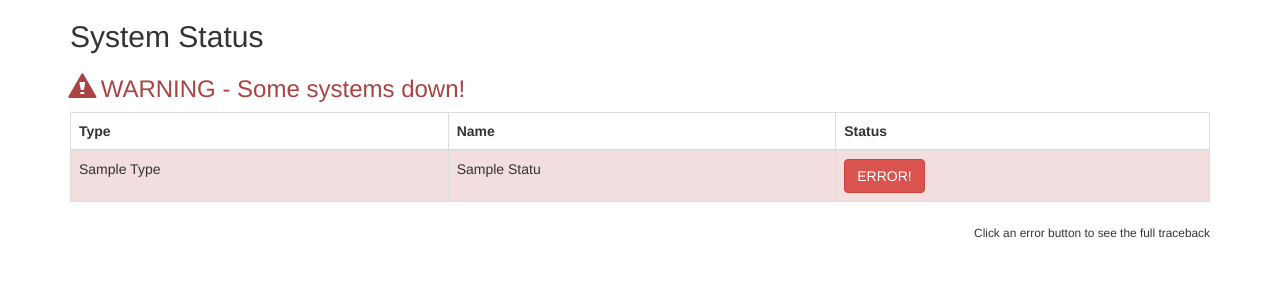
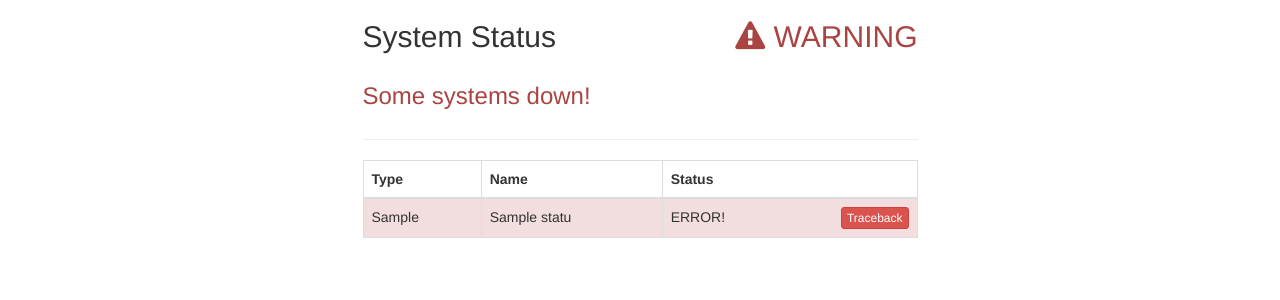
Before and after one commit to mwarkentin/django-watchman, a Django app: template watchman/templates/watchman/dashboard.html in a window 1280 px wide. Shown: the top 300 px of the page. Run offline with Django 3.2, Linux system fonts and the light colour scheme; the template is opened without the code that fills it: most values are stand-ins (such as "Sample title", 1, 10 or a date in 2020); parts of the project's set-up code (start-up, migrations or seed data) failed here and were passed over; some libraries are stand-ins or nearby versions.

Commit message:
Restructure the dashboard a bit and update it to use FontAwesome instead of Glyphicon

```diff
--- a/watchman/templates/watchman/base.html
+++ b/watchman/templates/watchman/base.html
@@ -1,21 +1,24 @@
-
-{% comment %}
-As the developer of this package, don't place anything here if you can help it
-since this allows developers to have interoperability between your template
-structure and their own.
-
-Example: Developer melding the 2SoD pattern to fit inside with another pattern::
-
-    {% extends "base.html" %}
-    {% load static %}
-
-    <!-- Their site uses old school block layout -->
-    {% block extra_js %}
-
-        <!-- Your package using 2SoD block layout -->
-        {% block javascript %}
-            <script src="{% static 'js/ninja.js' %}" type="text/javascript"></script>
-        {% endblock javascript %}
-
-    {% endblock extra_js %}
-{% endcomment %}
+<!DOCTYPE html>
+<html lang="en">
+    <head>
+        <meta name="viewport" content="width=device-width, initial-scale=1">
+        <link rel="stylesheet" href="https://maxcdn.bootstrapcdn.com/bootstrap/3.3.5/css/bootstrap.min.css">
+        <script src="https://code.jquery.com/jquery-2.1.4.min.js"></script>
+        <script src="https://maxcdn.bootstrapcdn.com/bootstrap/3.3.5/js/bootstrap.min.js"></script>
+        <link rel="stylesheet" href="https://maxcdn.bootstrapcdn.com/font-awesome/4.6.3/css/font-awesome.min.css">
+        <style>
+        @media (min-width: 768px) {
+        .modal-dialog {
+            width: auto;
+            margin: 30px 30px;
+        }
+        }
+        </style>
+    </head>
+    <body>
+        <div class="container">
+            {% block content %}
+            {% endblock %}{# content #}
+        </div><!-- .container -->
+    </body>
+</html>
--- a/watchman/templates/watchman/dashboard.html
+++ b/watchman/templates/watchman/dashboard.html
@@ -1,47 +1,71 @@
+{% extends "watchman/base.html" %}
+
 {% load i18n %}
 
-<!DOCTYPE html>
-<html lang="en">
-    <head>
-        <meta name="viewport" content="width=device-width, initial-scale=1">
-        <link rel="stylesheet" href="https://maxcdn.bootstrapcdn.com/bootstrap/3.3.5/css/bootstrap.min.css">
-        <script src="https://code.jquery.com/jquery-2.1.4.min.js"></script>
-        <script src="https://maxcdn.bootstrapcdn.com/bootstrap/3.3.5/js/bootstrap.min.js"></script>
-    </head>
-    <body>
 {% block content %}
-        <div class="container">
-            <h2>{% trans 'System Status' %}</h2>
+{% block status_content %}
+<div class="row">
+    <div class="col-xs-12 col-sm-offset-1 col-sm-10 col-md-offset-2 col-md-8 col-lg-offset-3 col-lg-6">
+        <h2>
+            {% trans "System Status" %}
+
+            <span class="{% if overall_status %}text-success{% else %}text-danger{% endif %} pull-right">
+                {% if overall_status %}
+                <i class="fa fa-check"></i> {% trans "OK" %}
+                {% else %}
+                <i class="fa fa-exclamation-triangle"></i> {% trans "WARNING" %}
+                {% endif %}{# overall_status #}
+            </span>
+        </h2>
+    </div><!-- .col -->
+</div><!-- .row -->
+
+<div class="row">
+    <div class="col-xs-12 col-sm-offset-1 col-sm-10 col-md-offset-2 col-md-8 col-lg-offset-3 col-lg-6">
         <h3 class="{% if overall_status %}text-success{% else %}text-danger{% endif %}">
             {% if overall_status %}
-                    <span class="glyphicon glyphicon-ok"></span> {% trans 'All systems up and running!' %}
+            {% trans "All systems go!" %}
             {% else %}
-                    <span class="glyphicon glyphicon-alert"></span> {% trans 'WARNING - Some systems down!' %}
+            {% trans "Some systems down!" %}
             {% endif %}{# overall_status #}
         </h3>
         <small></small>
+    </div><!-- .col -->
+</div><!-- .row -->
 
+<div class="row">
+    <div class="col-xs-12 col-sm-offset-1 col-sm-10 col-md-offset-2 col-md-8 col-lg-offset-3 col-lg-6">
+        <hr />
+    </div><!-- .col -->
+</div><!-- .row -->
+
+<div class="row">
+    <div class="col-xs-12 col-sm-offset-1 col-sm-10 col-md-offset-2 col-md-8 col-lg-offset-3 col-lg-6">
         <table class="table table-bordered table-hover">
             <thead>
             <tr>
-                    <th>{% trans 'Type' %}</th>
-                    <th>{% trans 'Name' %}</th>
-                    <th>{% trans 'Status' %}</th>
+                <th>{% trans "Type" %}</th>
+                <th>{% trans "Name" %}</th>
+                <th>{% trans "Status" %}</th>
             </tr>
             </thead>
             <tbody>
             {% for type in checks %}
             {% for status in type.statuses %}
-                <tr class="{% if type.ok %}success{% else %}danger{% endif %}">
-                    <td>{{ type.type|title }}</td>
-                    <td>{{ status.name|title }}</td>
+            <tr>
+                <td class="{% if type.ok %}success{% else %}{% if not status.ok %}danger{% else %}warning{% endif %}{# not status.ok #}{% endif %}{# type.ok #}">{{ type.type_singular|title }}</td>
+                <td class="{% if status.ok %}success{% else %}danger{% endif %}">{{ status.name }}</td>
 
                 {% if status.ok %}
-                    <td class="success">{% trans 'OK' %}</td>
+                <td class="success">{% trans "OK" %}</td>
 
                 {% else %}
                 <td class="danger">
-                        <button type="button" class="btn btn-danger" data-toggle="modal" data-target="#{{ type.type }}{% if status.name %}-{{ status.name }}{% endif %}">{% trans 'ERROR!' %}</button>
+                    {% trans "ERROR!" %}
+
+                    <div class="btn-group btn-group-xs pull-right">
+                        <button type="button" class="btn btn-danger" data-toggle="modal" data-target="#{{ type.type }}{% if status.name %}-{{ status.name }}{% endif %}">{% trans "Traceback" %}</button>
+                    </div>
                 </td>
                 {% endif %}{# status.ok #}
 
@@ -49,22 +73,22 @@
             {% endfor %}{# for status in type.statuses #}
             {% empty %}
             <tr>
-                    <td colspan="3">{% trans 'No checks indicated.' %}</td>
+                <td colspan="3">{% trans "No checks indicated." %}</td>
             </tr>
             {% endfor %}{# for type in checks #}
             </tbody>
         </table>
-
-            {% if not overall_status %}<span class="pull-right"><small>{% trans 'Click an error button to see the full traceback' %}</small></span>{% endif %}{# overall_status #}
-        </div>
+    </div><!-- .col -->
+</div><!-- .row -->
 {% endblock %}{# status_content #}
 
 
+{% block error_content %}
 {% for type in checks %}
 {% for status in type.statuses %}
 {% if not status.ok %}
 <div class="modal fade" id="{{ type.type }}{% if status.name %}-{{ status.name }}{% endif %}" tabindex="-1" role="dialog" aria-labelledby="{{ type.type }}{% if status.name %}-{{ status.name }}{% endif %}-title">
-            <div class="modal-dialog" role="document" style="width: 65%">
+    <div class="modal-dialog" role="document">
         <div class="modal-content">
             <div class="modal-header">
                 <button type="button" class="close" data-dismiss="modal" aria-label="Close"><span aria-hidden="true">&times;</span></button>
@@ -83,5 +107,5 @@
 {% endif %}{# not status.ok #}
 {% endfor %}{# for type in checks #}
 {% endfor %}{# for status in type.statuses #}
-    </body>
-</html>
+{% endblock %}{# error_content #}
+{% endblock %}{# content #}
--- a/watchman/views.py
+++ b/watchman/views.py
@@ -131,6 +131,7 @@
 
                 check_types.append({
                     'type': _type,
+                    'type_singular': _type[:-1] if _type.endswith('s') else _type,
                     'ok': type_overall_status,
                     'statuses': statuses})
 
```
Lines whose indentation alone changed are shown as unchanged.
